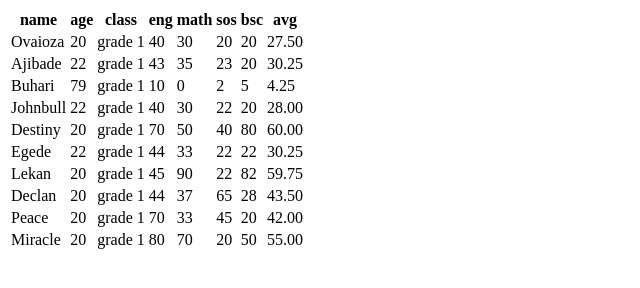
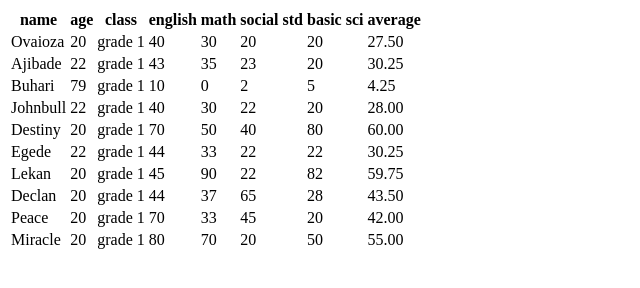
Before and after one commit to Jhay-Anne/first-project, a plain HTML site: page table.html in a window 1280 px wide. Shown: the whole page, without its empty margins (0-640 px from the left). Drawn offline with Linux system fonts and the light colour scheme.

Commit message:
complete assignment

```diff
--- a/table.html
+++ b/table.html
@@ -12,11 +12,11 @@
         <th>name</th>
         <th>age</th>
         <th>class</th>
-        <th>eng</th>
+        <th>english</th>
         <th>math</th>
-        <th>sos</th>
-        <th>bsc</th>
-        <th>avg</th>
+        <th>social std</th>
+        <th>basic sci</th>
+        <th>average</th>
       </thead>
       <tr>
         <td>Ovaioza</td>
```
